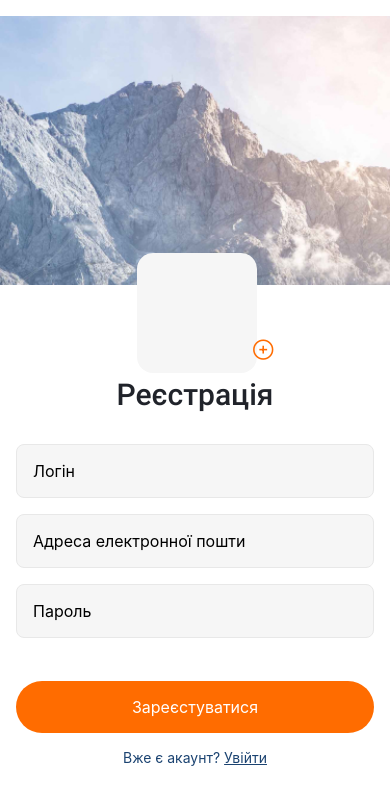
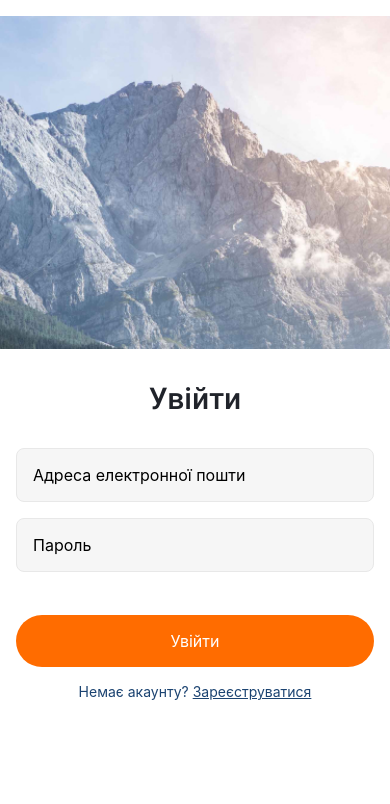
Before and after one commit to Oksana-Pelekhata/React-native, a React Native app in the folder AwesomeProject/: screen / in a window 390 px wide. Shown: the top 804 px of the page. Built offline with nearby package versions, Linux system fonts and the light colour scheme.

Commit message:
LoginScreen

```diff
--- a/AwesomeProject/App.js
+++ b/AwesomeProject/App.js
@@ -2,6 +2,7 @@ import { StatusBar } from 'expo-status-bar';
 import { StyleSheet } from 'react-native';
 import { useFonts } from 'expo-font';
 import RegistrationScreen from './Screens/RegistrationScreen';
+import LoginScreen from './Screens/LoginScreen';
 
 export default function App() {
   const [fontsLoaded] = useFonts({
@@ -20,7 +21,8 @@ export default function App() {
     //   <Text>Open up App.js to start working on your app!</Text>
     //   <StatusBar style="auto" />
     // </View>
-    <RegistrationScreen/>
+    // <RegistrationScreen/>
+    <LoginScreen/>
   );
 }
 
--- a/AwesomeProject/Components/ProfilePhoto.jsx
+++ b/AwesomeProject/Components/ProfilePhoto.jsx
@@ -6,14 +6,14 @@ const ProfilePhoto = () => {
     return (
     <View style={styles.profilePhotoCont}>
         <View style={styles.profilePhoto}>
-             <Ionicons
+            <Ionicons
                 name="add-circle-outline"
                 size={25}
                 color="#FF6C00"
                 style={styles.addProfilePhoto}
-                  />
+                />
         </View>
-            </View>
+    </View>
     )
 }
 
--- a/AwesomeProject/Screens/LoginScreen.jsx
+++ b/AwesomeProject/Screens/LoginScreen.jsx
@@ -1,9 +1,96 @@
 import React from 'react'
+import { StyleSheet, TouchableOpacity, Image, SafeAreaView, TextInput, Text,  View } from 'react-native'
+import BackgroundImage from '../Images/BG.jpg'
 
 const LoginScreen = () => {
   return (
-    <div>LoginScreen</div>
+    <SafeAreaView style={styles.container}>
+      <Image source={BackgroundImage} style={styles.background} />
+      <View style={styles.formContainer}>
+        <Text style={styles.pageTitle}>Увійти</Text>
+        <View style={styles.inputContainer}>
+           <TextInput style={styles.input}
+                    placeholder="Адреса електронної пошти"
+                />
+                <TextInput style={styles.input}
+                    placeholder="Пароль"
+                />
+         </View>
+
+        <TouchableOpacity style={styles.button}>
+            <Text style={styles.buttonText}>Увійти</Text>
+        </TouchableOpacity>
+        <TouchableOpacity>
+                <Text style={styles.loginText}>Немає акаунту?
+                    <Text> </Text>
+                <Text style={styles.loginLink}>Зареєструватися</Text>
+            </Text>
+        </TouchableOpacity>
+        </View>
+    </SafeAreaView>
   )
 }
+const styles = StyleSheet.create({
+    container: {
+        width: "100%",
+        flex: 1,
+        justifyContent: "center",
+    },
+    background: {
+        width: "100%",
+        position: "absolute",
+    },
+    formContainer: {
+        backgroundColor: "#fff",
+        borderTopLeftRadius: "25",
+        borderTopRightRadius: "25",
+        marginTop: "auto",
+        paddingHorizontal: 16,
+        paddingTop: 32,
+        paddingBottom: 144,
+    },
+    pageTitle: {
+        fontFamily: "Medium",
+        fontSize: 30,
+        marginLeft: "auto",
+        marginRight: "auto",
+        color: "#20232a",
+    },
+    inputContainer: {
+        paddingBottom: 43,
+        paddingTop: 32,
+        display: "flex",
+        gap: 16,
+    },
+    input: {
+        width: "100%",
+        fontSize: 16,
+        padding: 16,
+        borderWidth: 1,
+        borderRadius: 8,
+        backgroundColor: "#F6F6F6",
+        borderColor: "#E8E8E8",
+    },
+    button: {
+        marginBottom: 16,
+        paddingVertical: 16,
+        backgroundColor: '#FF6C00',
+        borderRadius: 100,
+    },
+    buttonText: {
+        fontSize: 16,
+        textAlign: "center",
+        color: "#fff"
+    },
+    loginText: {
+        textAlign: "center",
+        color: "#1B4371",
+    },
+    loginLink: {
+        textAlign: "center",
+        textDecorationLine: "underline",
+        color: "#1B4371",
+    },
+})
 
 export default LoginScreen
--- a/AwesomeProject/Screens/RegistrationScreen.jsx
+++ b/AwesomeProject/Screens/RegistrationScreen.jsx
@@ -38,18 +38,16 @@ const styles = StyleSheet.create({
     container: {
         width: "100%",
         flex: 1,
-        // alignItems: "center",
         justifyContent: "center",
     },
     background: {
-         width: "100%",
+        width: "100%",
         position: "absolute",
     },
     formContainer: {
         backgroundColor: "#fff",
         borderTopLeftRadius: "25",
         borderTopRightRadius: "25",
-
         marginTop: "auto",
         paddingHorizontal: 16,
         paddingTop: 92,
@@ -92,7 +90,6 @@ const styles = StyleSheet.create({
         textAlign: "center",
         color: "#1B4371",
     },
-
     loginLink: {
         textAlign: "center",
         textDecorationLine: "underline",
```
